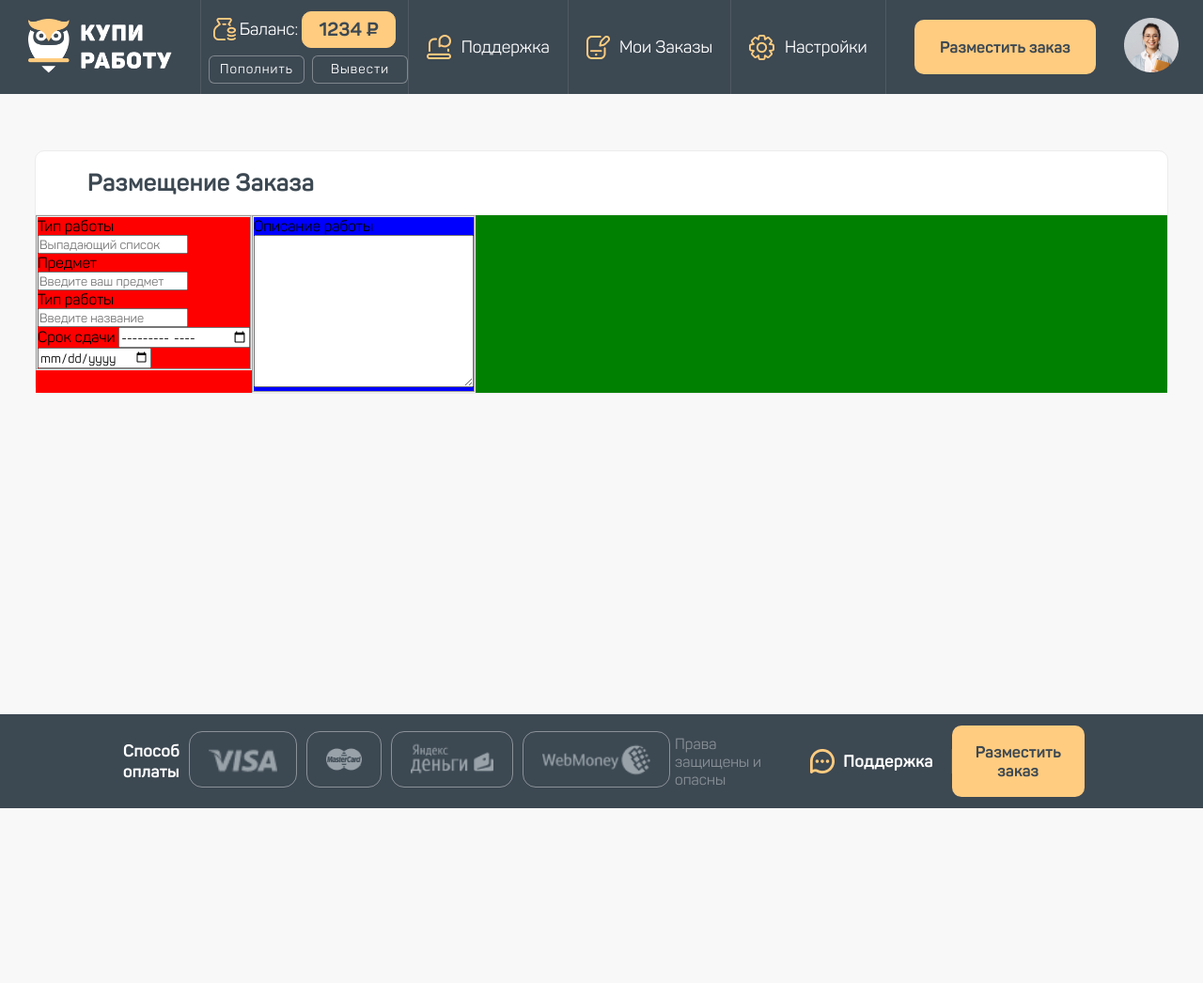
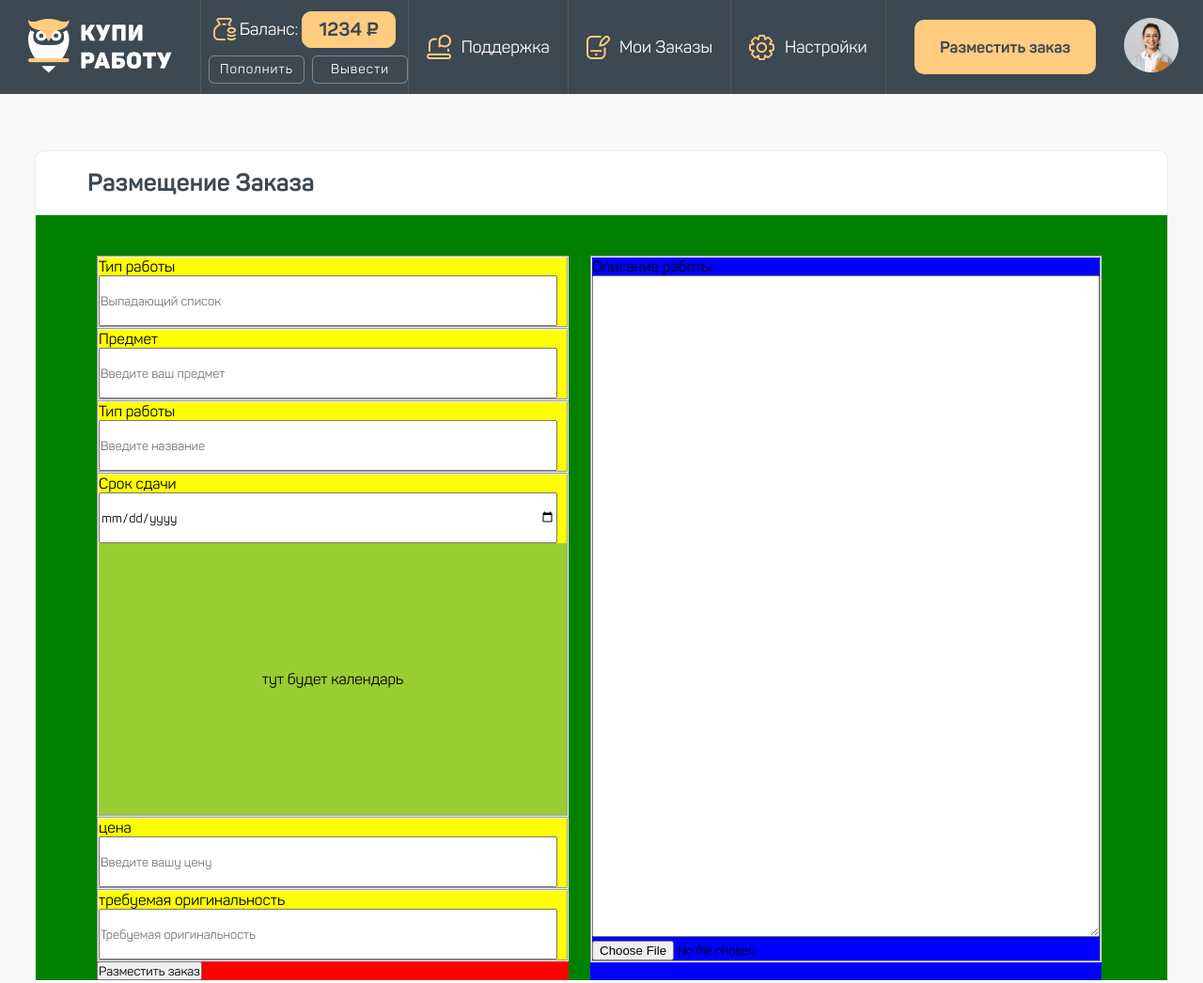
Before and after one commit to YuriyNikolaev/test2802, a plain HTML site: page lk_make_order_cust.html in a window 1280 px wide. Shown: the top 1046 px of the page at 94% size. Before the commit the page ends 860 px from the top, so only its background shows below. Drawn offline with Linux system fonts and the light colour scheme.

Commit message:
стр Создание заказа. форма сверстана на 60 процентов

```diff
--- a/css/lk_make_order_cust.css
+++ b/css/lk_make_order_cust.css
@@ -26,16 +26,56 @@ main {
 	color: #3C4852;
 	text-transform: capitalize;
 }
-
+/* ==== */
+/* ==== */
 /* ФОРМА */
 .order_form {
 	background: green;
 	display:  flex;
+	justify-content: space-between;
+	padding-left: 65px;
+	padding-right: 70px;
+	padding-top: 43px;
+	margin-bottom: 76px;
+}
+/* ==== */
+/* Левая часть формы */
+.order_form-left {
+	background: red;
+	/* padding-left: 65px; */
+	/* padding-right: 35px; */
+
+}
+.order_form-left fieldset {
+	background: yellow;
+
+}
+/* настройки инпутов */
+.order_form-left fieldset input {
+	width: 488px;
+	height: 54px;
+}
+/* календарь */
+.order_form-left fieldset .claendar {
+	width: 498px;
+	height: 289px;
+	background: yellowgreen;
+	display: flex;
+	justify-content: center;
+	align-items: center;
 }
 
-.order_form-left {
-	background: red;
-}
+
+/* ==== */
+/* Правая часть формы */
 .order_form-right {
 	background: blue;
+	/* padding-right: 70px; */
 }
+
+.order_form-right textarea {
+	width: 540px;
+	height: 704px;
+}
+
+/* Форма. Кнопка размещения заказа */
--- a/lk_make_order_cust.html
+++ b/lk_make_order_cust.html
@@ -80,21 +80,53 @@
 				<div class="order_form-left">
 					<fieldset>
 						<!-- Тип работы -->
-						<label for="#">Тип работы</label><br>
-						<input type="text" placeholder="Выпадающий список"><br>
+						<label for="#">Тип работы</label>
+						<br>
+						<input type="text" placeholder="Выпадающий список">
+					</fieldset>
+
 						<!-- Предмет -->
-						<label for="#">Предмет</label><br>
+					<fieldset>
+						<label for="#">Предмет</label>
+						<br>
 						<input type="text" placeholder="Введите ваш предмет"><br>
+					</fieldset>
+
 						<!-- Название  -->
-						<label for="#">Тип работы</label><br>
+					<fieldset>
+						<label for="#">Тип работы</label>
+						<br>
 						<input type="text" placeholder="Введите название ">
-						<br>
+					</fieldset>
+
 						<!-- Срок сдачи -->
+					<fieldset>
 						<label for="#">Срок сдачи</label>
-						<input type="month">
 						<br>
 						<input type="date">
+						<div class="claendar">
+							<p>тут будет календарь</p>
+						</div>
 					</fieldset>
+
+					<!-- цена -->
+					<fieldset>
+						<label for="#">цена</label>
+						<br>
+						<input type="text" placeholder="Введите вашу цену">
+					</fieldset>
+
+					<!-- цена -->
+					<fieldset>
+						<label for="#">требуемая оригинальность</label>
+						<br>
+						<input type="text" placeholder="Требуемая оригинальность">
+					</fieldset>
+
+					<!-- Кнопка размещения заказа -->
+					<button>Разместить заказ
+</button>
+
 				</div>
 
 				<!-- Правая часть формы -->
@@ -104,6 +136,9 @@
 						<!-- Описание работы -->
 						<label for="#">Описание работы</label><br>
 						<textarea name="" id="" cols="30" rows="10"></textarea>
+
+						<br>
+						<input type="file">
 					</fieldset>
 				</div>
 
```
